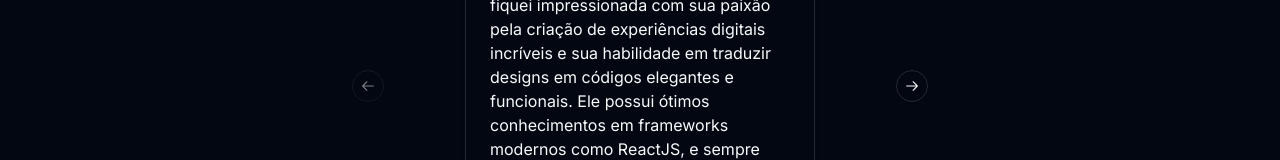
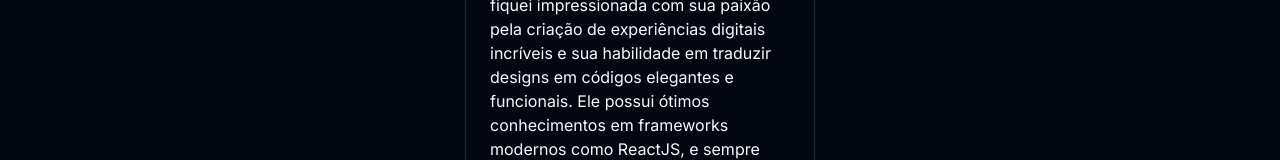
Before and after one commit to llucasgomes/llucasgomes.dev, a Next.js app: page / in a window 1280 px wide. Shown: the part 1522-1682 px from the top of the page. Built offline with nearby package versions, Linux system fonts and the light colour scheme.

Commit message:
:lipstick: chore: Hidden  botton navegation comments

```diff
--- a/src/components/Comment.tsx
+++ b/src/components/Comment.tsx
@@ -47,8 +47,8 @@ export default function Comment() {
               )
             })}
           </CarouselContent>
-          <CarouselPrevious />
-          <CarouselNext />
+          <CarouselPrevious  className='hidden'/>
+          <CarouselNext className='hidden'/>
         </Carousel>
       </div>
     </section>
```
